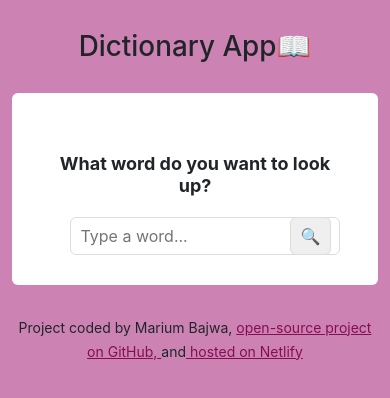
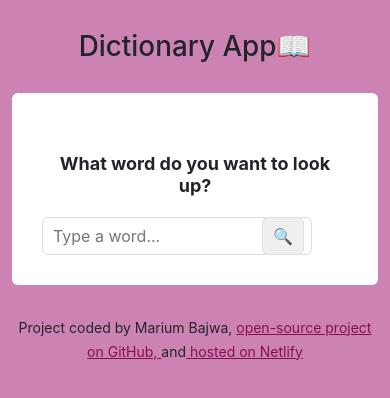
Before and after one commit to Mjb222/dictionary, a React (Create React App) app: page / in a window 390 px wide. Shown: the top 398 px of the page. Built offline with nearby package versions, Linux system fonts and the light colour scheme; no server answers.

Commit message:
app width changes

```diff
--- a/src/App.css
+++ b/src/App.css
@@ -9,7 +9,7 @@ h1 {
   margin-top: 30px;
 }
 .App {
-  max-width: 960px;
+  max-width: 900px;
   margin: 0 auto;
 }
 
--- a/src/Dictionary.js
+++ b/src/Dictionary.js
@@ -46,7 +46,7 @@ export default function Dictionary(props) {
           <h1>What word do you want to look up?</h1>
           <form className="form" onSubmit={handleSubmit}>
             <div className="row">
-              <div className="col-8 col-md-3 offset-1 offset-md-4">
+              <div className="col-8 col-md-3  offset-md-4">
                 <input
                   type="search"
                   placeholder="Type a word..."
```
